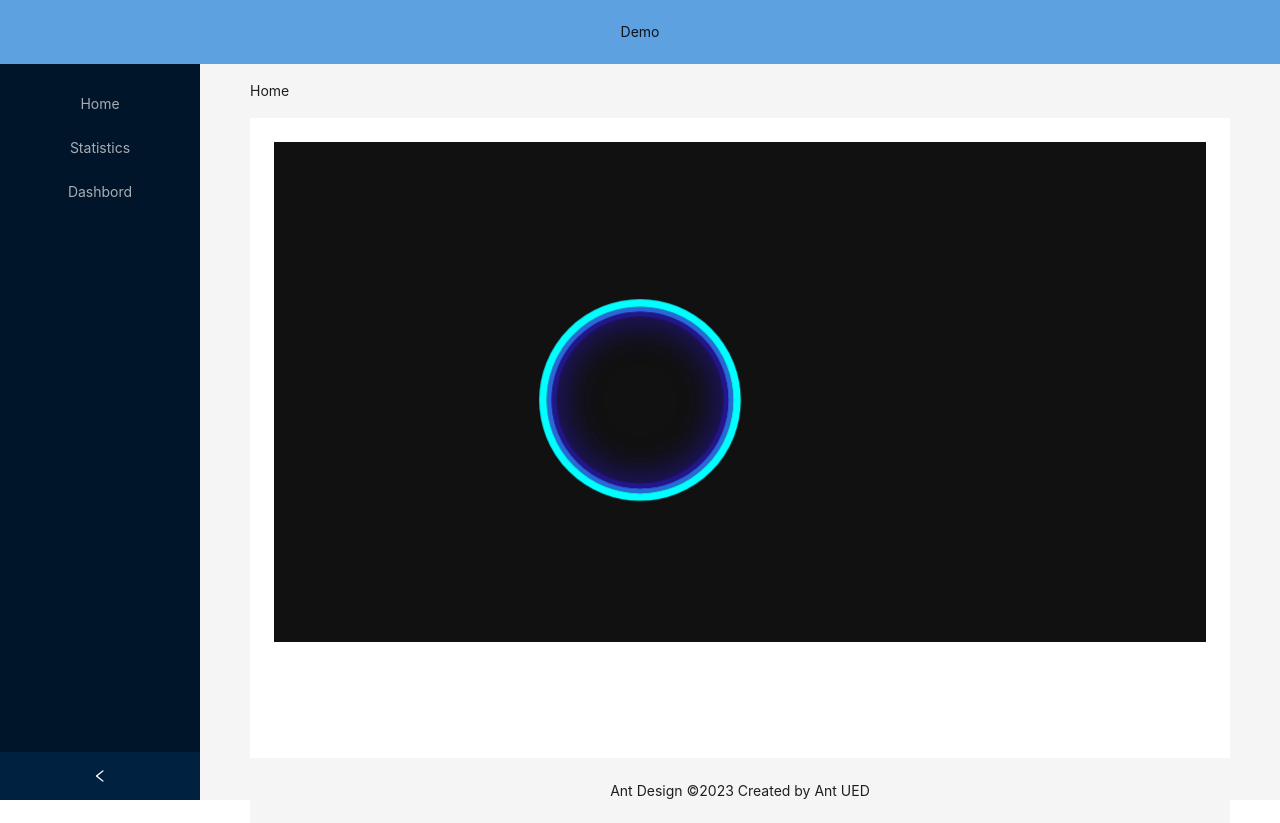
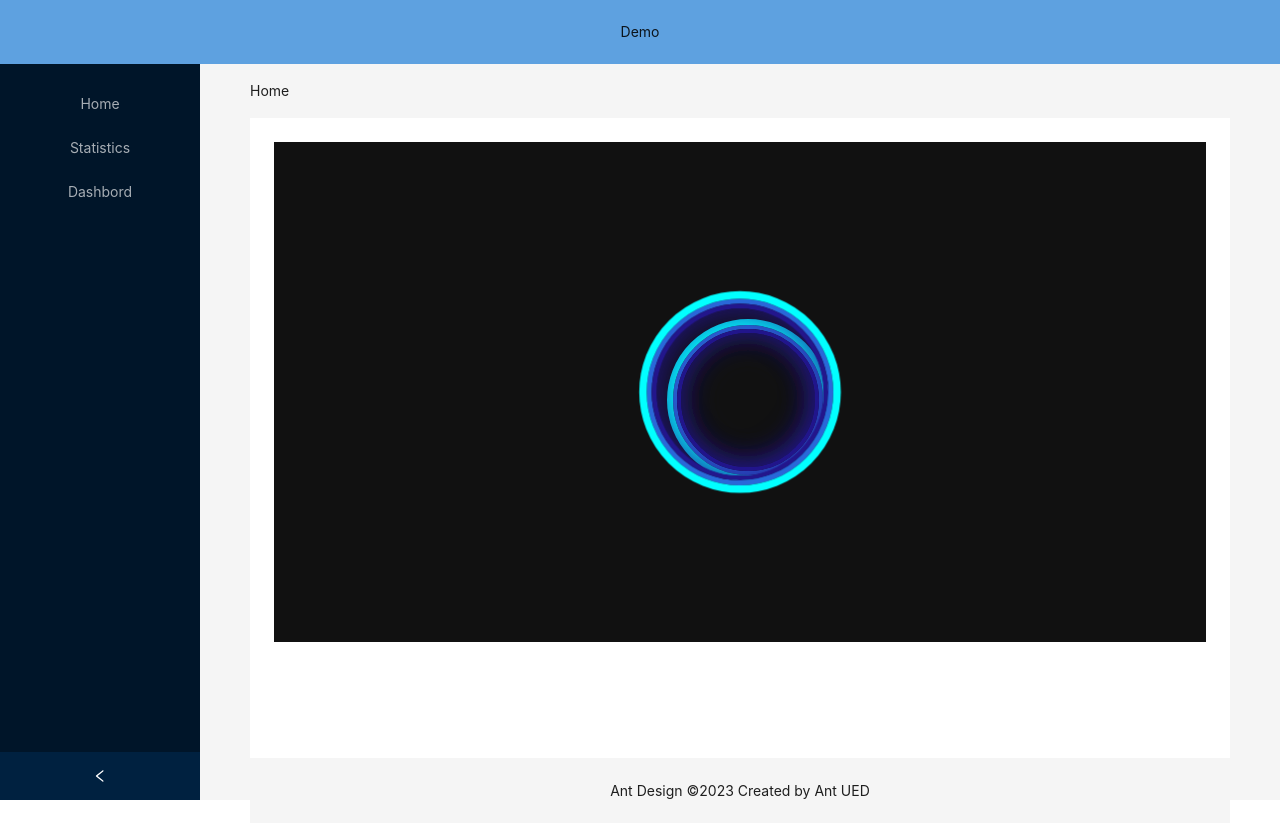
Before and after one commit to TianpJia/react-build-up, a React (Create React App) app: page /#/statistics in a window 1280 px wide. Built offline with nearby package versions, Linux system fonts and the light colour scheme.

Commit message:
add emotion

```diff
--- a/src/pages/dashbord/components/3dCircle/index.module.less
+++ b/src/pages/dashbord/components/3dCircle/index.module.less
@@ -3,6 +3,42 @@
   height: 500px;
   overflow: hidden;
   background-color: #111;
+  perspective: 1000px;
+}
+
+.nomal {
+  --c-eyeSocket: rgb(41, 104, 217);
+  --c-eyeSocket-outer: #02ffff;
+  --c-eyeSocket-outer-shadow: transparent;
+  --c-eyeSocket-inner: rgb(35, 22, 140);
+}
+
+.angry {
+  --c-eyeSocket: rgb(255, 187, 255);
+  --c-eyeSocket-outer: rgb(238, 85, 135);
+  --c-eyeSocket-outer-shadow: rgb(255, 60, 86);
+  --c-eyeSocket-inner: rgb(208, 14, 74);
+}
+
+.filter {
+  width: 100%;
+  height: 100%;
+  filter: url("#filter"); /* 开启滤镜 */
+}
+.eyeSocket,
+.filter .eyeSocket {
+  /* 给替身加上相同的样式 */
+  position: absolute; // 浮动居中
+  left: calc(50% - 92px);
+  top: calc(50% - 92px);
+  width: 150px; // 固定宽度
+  aspect-ratio: 1; // 长宽比 1:1 如果浏览器不支持该属性，换成 height: 150px 也一样
+  border-radius: 50%;
+  border: 4px solid rgb(41, 104, 217);
+  z-index: 1;
+  border: 4px solid var(--c-eyeSocket);
+  box-shadow: 0px 0px 50px var(--c-eyeSocket-outer-shadow); /* 当生气时添加红色外发光，常态则保持透明 */
+  transition: border 0.5s ease-in-out, box-shadow 0.5s ease-in-out; /* 添加过渡效果 */
 }
 
 .eyeSocket {
@@ -14,6 +50,9 @@
   border-radius: 50%;
   border: 4px solid rgb(41, 104, 217);
   z-index: 1;
+  border: 4px solid var(--c-eyeSocket);
+  box-shadow: 0px 0px 50px var(--c-eyeSocket-outer-shadow); /* 当生气时添加红色外发光，常态则保持透明 */
+  transition: border 0.5s ease-in-out, box-shadow 0.5s ease-in-out; /* 添加过渡效果 */
 }
 .eyeSocket::before,
 .eyeSocket::after {
@@ -24,17 +63,21 @@
   transform: translate(-50%, -50%); // 居中
   border-radius: 50%;
   box-sizing: border-box; // css3盒子模型
+  transition: all 0.5s ease-in-out; /* 添加过渡效果 */
 }
 .eyeSocket::before {
   width: calc(100% + 20px);
   height: calc(100% + 20px);
   border: 6px solid #02ffff;
+  border: 6px solid var(--c-eyeSocket-outer);
 }
 .eyeSocket::after {
   width: 100%;
   height: 100%;
   border: 4px solid rgb(35, 22, 140);
   box-shadow: inset 0px 0px 30px rgb(35, 22, 140);
+  border: 4px solid var(--c-eyeSocket-inner);
+  box-shadow: inset 0px 0px 30px var(--c-eyeSocket-inner);
 }
 
 .eyeball {
--- a/src/pages/dashbord/components/3dCircle/index.tsx
+++ b/src/pages/dashbord/components/3dCircle/index.tsx
@@ -1,70 +1,18 @@
 import React, { useEffect, useRef, useState } from "react";
 import styles from "./index.module.less";
 import ReactEcharts from "echarts-for-react";
+import { Emotion, getOption } from "./utils";
 
-const getOption = () => {
-  return {
-    series: [
-      {
-        type: "gauge", // 使用仪表盘类型
-        radius: "-20%", // 采用负数是为了让分割线从内向外延伸
-        clockwise: false,
-        startAngle: "0", // 起始角度
-        endAngle: "270", // 结束角度
-        splitNumber: 3, // 分割数量，会将270度分割为3份，所以有四根线
-        detail: false,
-        axisLine: {
-          show: false,
-        },
-        axisTick: false,
-        splitLine: {
-          show: true,
-          length: 12, // 分割线长度
-          lineStyle: {
-            shadowBlur: 20, // 阴影渐变
-            shadowColor: "rgb(0, 238, 255)", // 阴影颜色
-            shadowOffsetY: "0",
-            color: "rgb(0, 238, 255)", // 分割线颜色
-            width: 4, // 分割线宽度
-          },
-        },
-        axisLabel: false,
-      },
-      {
-        type: "gauge",
-        radius: "-20%",
-        clockwise: false,
-        startAngle: "45", // 倾斜45度
-        endAngle: "315",
-        splitNumber: 3,
-        detail: false,
-        axisLine: {
-          show: false,
-        },
-        axisTick: false,
-        splitLine: {
-          show: true,
-          length: 12,
-          lineStyle: {
-            shadowBlur: 20,
-            shadowColor: "rgb(0, 238, 255)",
-            shadowOffsetY: "0",
-            color: "rgb(0, 238, 255)",
-            width: 4,
-          },
-        },
-        axisLabel: false,
-      },
-    ],
-  };
-};
+const BALL_SIZE = 20;
 
 const Circle3D: React.FC<{}> = ({}) => {
   const eyeballRef = useRef<HTMLDivElement>(null);
   const [options, setOptions] = useState<any>(getOption());
   const [isSleep, setIsSleep] = useState(false);
+  const [currenEemotion, setCurrentEmotion] = useState(Emotion.normol);
   const leftRotSize = useRef(0);
   const ballSize = useRef(12);
+  const ballColor = useRef("#02ffff");
   const timer = useRef<NodeJS.Timeout>();
 
   const getEyeballChart = (rotSize: number, bSize: number) => {
@@ -76,6 +24,10 @@ const Circle3D: React.FC<{}> = ({}) => {
           // ...其他
           splitLine: {
             length: bSize, // 分割线高度设置为眼球尺寸变量
+            lineStyle: {
+              shadowColor: ballColor.current, // 把眼睛的眼影颜色设为变量控制
+              color: ballColor.current,
+            },
           },
         },
         {
@@ -84,6 +36,11 @@ const Circle3D: React.FC<{}> = ({}) => {
           // ...其他
           splitLine: {
             length: bSize, // 同上
+            lineStyle: {
+              // ...其他
+              shadowColor: ballColor.current,
+              color: ballColor.current,
+            },
           },
         },
       ],
@@ -98,6 +55,8 @@ const Circle3D: React.FC<{}> = ({}) => {
   function toSleep() {
     if (ballSize.current === 0) {
       setIsSleep(true);
+      setCurrentEmotion(Emotion.normol);
+      ballColor.current = "#02ffff";
     }
     getEyeballChart(leftRotSize.current, ballSize.current);
     if (ballSize.current > 0) {
@@ -113,16 +72,18 @@ const Circle3D: React.FC<{}> = ({}) => {
 
   const weakUp = () => {
     clearTimeout(timer.current);
-    if (ballSize.current === 12) {
+    if (ballSize.current === BALL_SIZE) {
       setIsSleep(false);
+      setCurrentEmotion(Emotion.angry);
+      ballColor.current = "rgb(255, 60, 86)";
     }
     getEyeballChart(leftRotSize.current, ballSize.current);
-    if (ballSize.current <= 12) {
+    if (ballSize.current <= BALL_SIZE) {
       ballSize.current = toFixedOne(ballSize.current + 0.1);
     }
     leftRotSize.current === 360
       ? (leftRotSize.current = 0)
-      : (leftRotSize.current = toFixedOne(leftRotSize.current + 0.1)); // 旋转，
+      : (leftRotSize.current = toFixedOne(leftRotSize.current + 0.5)); // 旋转，
     timer.current = setTimeout(() => {
       weakUp();
     }, 10);
@@ -135,7 +96,7 @@ const Circle3D: React.FC<{}> = ({}) => {
   }, []);
 
   return (
-    <div className={styles["container"]}>
+    <div className={`${styles["container"]} ${styles[currenEemotion]}`}>
       <div
         className={`${styles["eyeSocket"]} ${
           ballSize.current <= 0 ? styles["eyeSocketSleeping"] : ""
@@ -153,6 +114,37 @@ const Circle3D: React.FC<{}> = ({}) => {
           <ReactEcharts option={options} style={{ height: 150 }}></ReactEcharts>
         </div>
       </div>
+      <div className={styles.filter}>
+        <div className={styles["eyeSocket"]} id="eyeFilter"></div>
+      </div>
+      <svg width="0">
+        <filter id="filter">
+          <feTurbulence baseFrequency="1">
+            <animate
+              id="animate1"
+              attributeName="baseFrequency"
+              dur="1s"
+              from="0.5"
+              to="0.55"
+              begin="0s;animate1.end"
+            ></animate>
+            <animate
+              id="animate2"
+              attributeName="baseFrequency"
+              dur="1s"
+              from="0.55"
+              to="0.5"
+              begin="animate2.end"
+            ></animate>
+          </feTurbulence>
+          <feDisplacementMap
+            in="SourceGraphic"
+            scale="50"
+            xChannelSelector="R"
+            yChannelSelector="B"
+          />
+        </filter>
+      </svg>
     </div>
   );
 };
--- /dev/null
+++ b/src/pages/dashbord/components/3dCircle/utils.ts
@@ -0,0 +1,61 @@
+export const getOption = () => {
+  return {
+    series: [
+      {
+        type: "gauge", // 使用仪表盘类型
+        radius: "-20%", // 采用负数是为了让分割线从内向外延伸
+        clockwise: false,
+        startAngle: "0", // 起始角度
+        endAngle: "270", // 结束角度
+        splitNumber: 3, // 分割数量，会将270度分割为3份，所以有四根线
+        detail: false,
+        axisLine: {
+          show: false,
+        },
+        axisTick: false,
+        splitLine: {
+          show: true,
+          length: 12, // 分割线长度
+          lineStyle: {
+            shadowBlur: 20, // 阴影渐变
+            shadowColor: "rgb(0, 238, 255)", // 阴影颜色
+            shadowOffsetY: "0",
+            color: "rgb(0, 238, 255)", // 分割线颜色
+            width: 4, // 分割线宽度
+          },
+        },
+        axisLabel: false,
+      },
+      {
+        type: "gauge",
+        radius: "-20%",
+        clockwise: false,
+        startAngle: "45", // 倾斜45度
+        endAngle: "315",
+        splitNumber: 3,
+        detail: false,
+        axisLine: {
+          show: false,
+        },
+        axisTick: false,
+        splitLine: {
+          show: true,
+          length: 12,
+          lineStyle: {
+            shadowBlur: 20,
+            shadowColor: "rgb(0, 238, 255)",
+            shadowOffsetY: "0",
+            color: "rgb(0, 238, 255)",
+            width: 4,
+          },
+        },
+        axisLabel: false,
+      },
+    ],
+  };
+};
+
+export enum Emotion {
+  normol = "nomal",
+  angry = "angry",
+}
```
Lines whose indentation alone changed are shown as unchanged.
